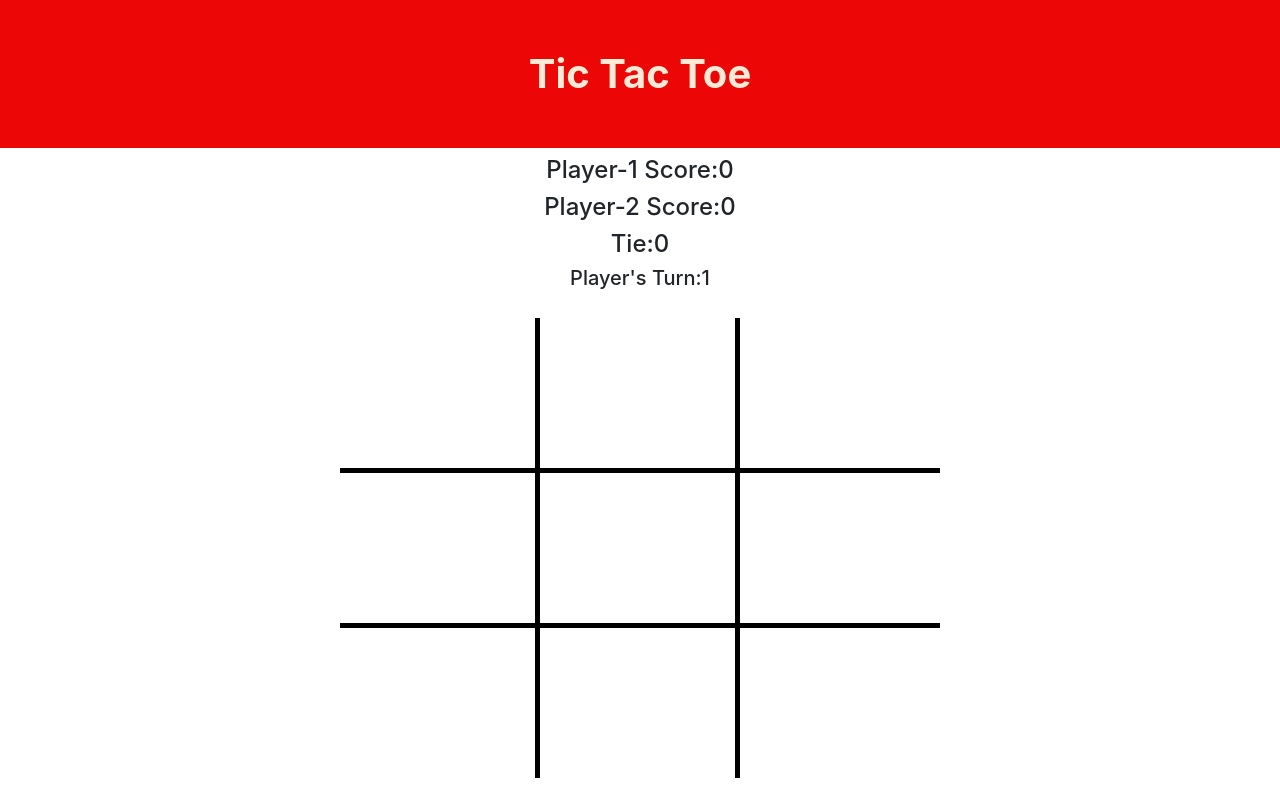
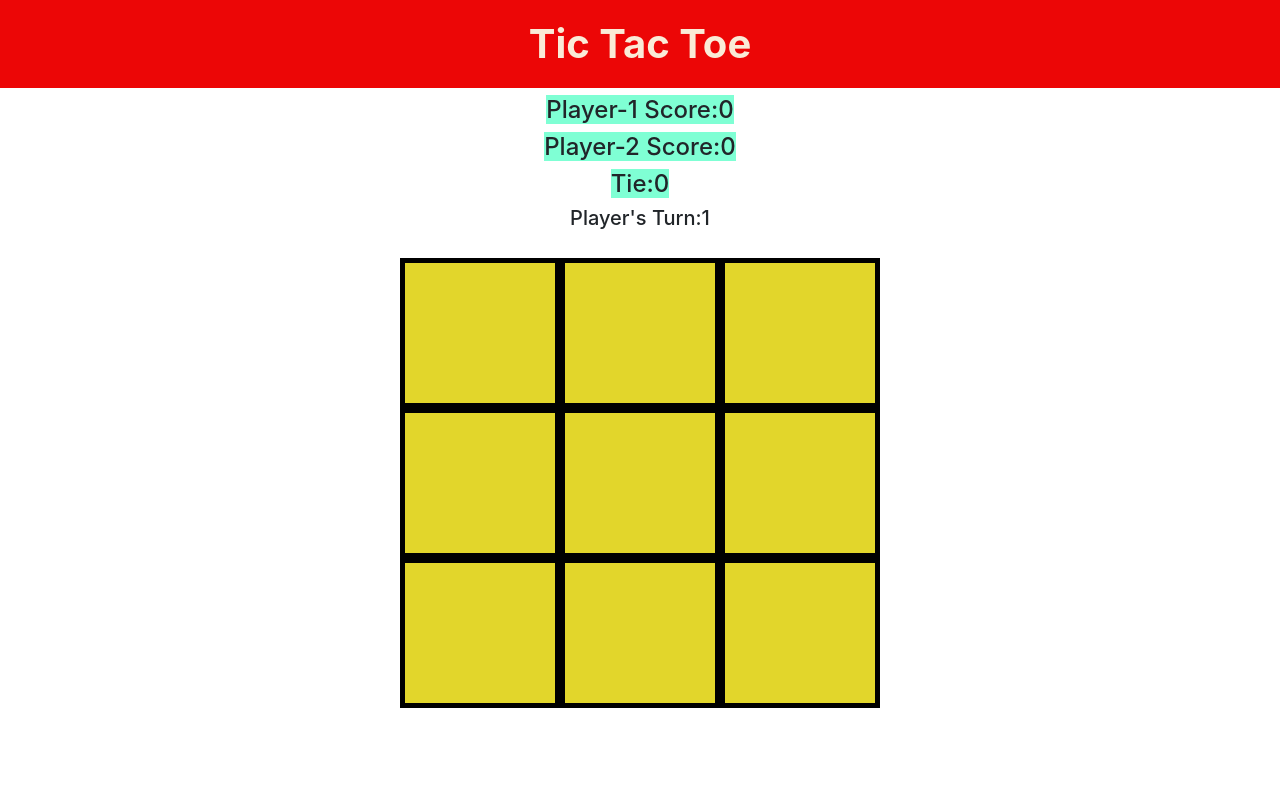
Before and after one commit to himalayan-sanjeev/Tic-Tac-Toe, a plain HTML site: page index.html in a window 1280 px wide. Drawn offline with nearby package versions, Linux system fonts and the light colour scheme.

Commit message:
update files

```diff
--- a/style.css
+++ b/style.css
@@ -1,5 +1,10 @@
+.board {
+    display: table;
+    margin: 0 400px 0 400px;
+}
+
 .row {
-    display: table;
+    display: table-row;
     width: 600px;
     height: 150px;
     margin: auto;
@@ -9,20 +14,12 @@
     display: table-cell;
     text-align: center;
     font-size: 50pt;
-    padding: 10px;
+    font-weight: bold;
+    padding: 15px;
     width: 200px;
     height: 150px;
     justify-content: center;
-}
-
-.row-1,
-.row-2 {
-    border-bottom: 5px solid black;
-}
-
-.col-1,
-.col-2 {
-    border-right: 5px black solid;
+    border: 5px solid black;
 }
 
 h1,
@@ -36,9 +33,17 @@ h5 {
 h1 {
     background-color: rgb(236, 6, 6);
     color: antiquewhite;
-    padding: 50px;
+    padding: 20px;
 }
 
 h5 {
     padding-bottom: 20px;
 }
+
+h4 span {
+    background-color: aquamarine;
+}
+
+.row {
+    background-color: rgb(226, 214, 43);
+}
```
